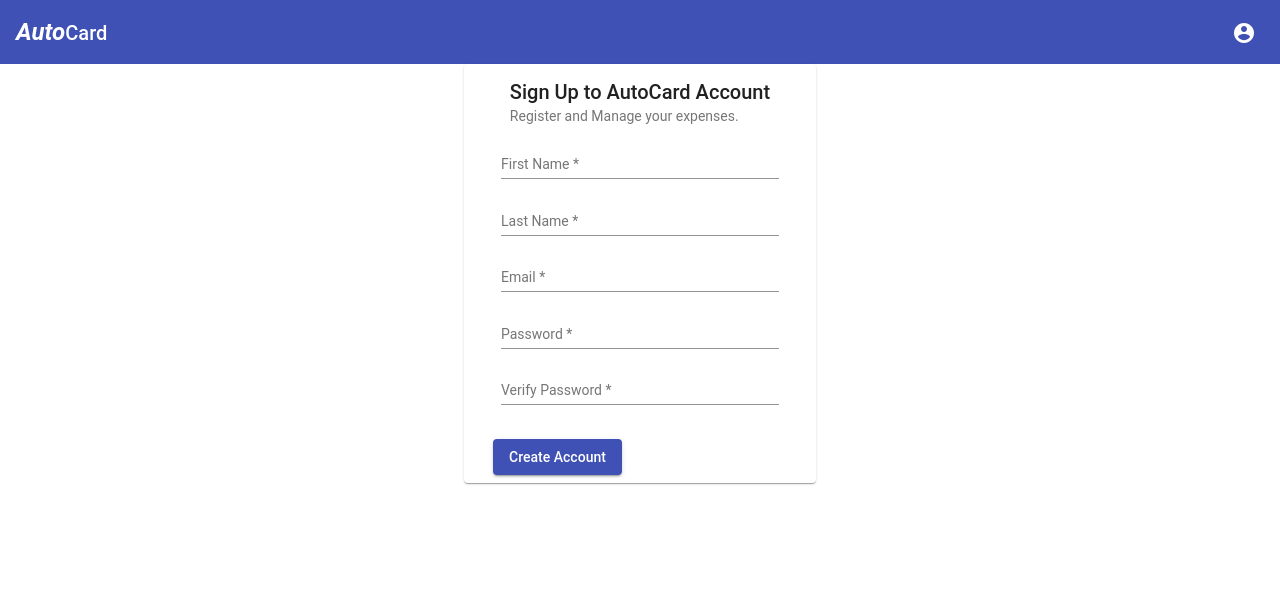
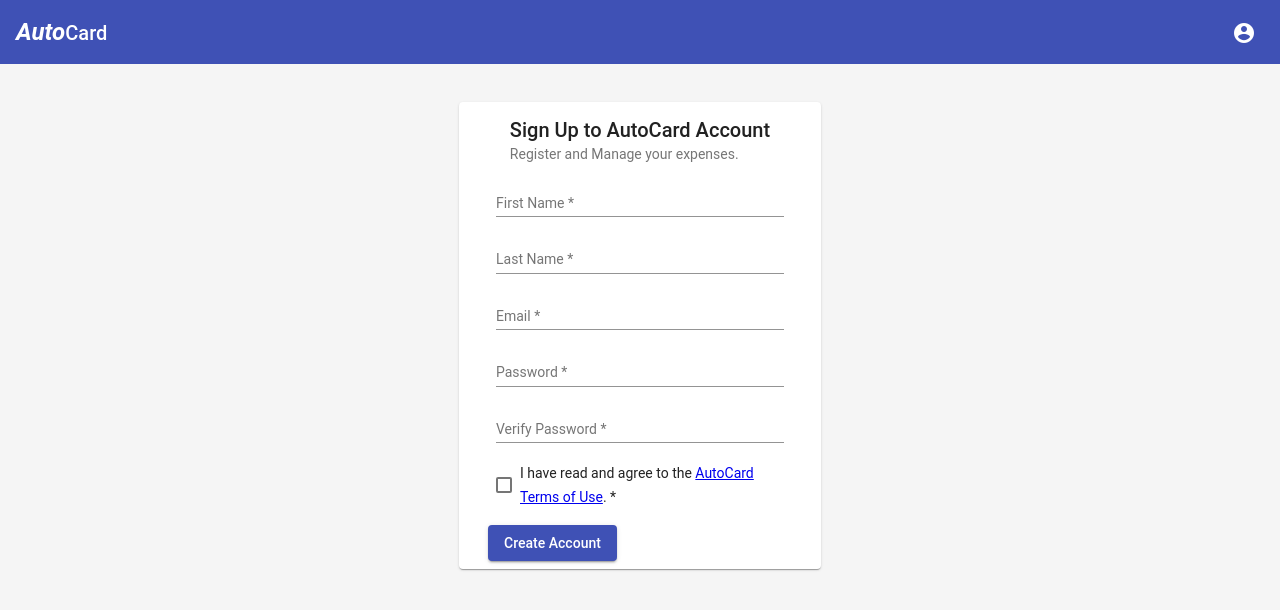
Before and after one commit to swarits/AutoCard, an Angular app: page / in a window 1280 px wide. Shown: the top 610 px of the page. Built offline with nearby package versions, Linux system fonts and the light colour scheme.

Commit message:
*(signup css)

```diff
--- a/src/app/components/login/signup-page/signup-page.component.css
+++ b/src/app/components/login/signup-page/signup-page.component.css
@@ -1,5 +1,5 @@
 mat-card {
-    width: 25%;
+    width: 330px;
     margin: 0 auto;
 }
 
@@ -14,3 +14,7 @@ mat-card-content, mat-card-actions {
 mat-form-field {
     width: 100%;
 }
+
+:host >>> .mat-checkbox-label {
+    white-space: initial;
+}
--- a/src/app/components/login/signup-page/signup-page.component.html
+++ b/src/app/components/login/signup-page/signup-page.component.html
@@ -1,4 +1,4 @@
-<mat-card>
+<mat-card style="margin-top: 3%;">
   <mat-card-header>
     <mat-card-title>Sign Up to AutoCard Account</mat-card-title>
     <mat-card-subtitle>Register and Manage your expenses.</mat-card-subtitle>
@@ -24,6 +24,9 @@
     <mat-form-field>
       <input matInput placeholder="Verify Password *">
     </mat-form-field>
+
+    <mat-checkbox color="primary">I have read and agree to the <a href="#">AutoCard Terms of Use</a>. *</mat-checkbox>
+
   </mat-card-content>
 
   <mat-card-actions>
--- a/src/styles.css
+++ b/src/styles.css
@@ -2,4 +2,5 @@
 
 body {
     margin: 0;
+    background-color: whitesmoke;
 }
```
Also changed, not shown: src/app/app.module.ts (+5 -3 lines).
